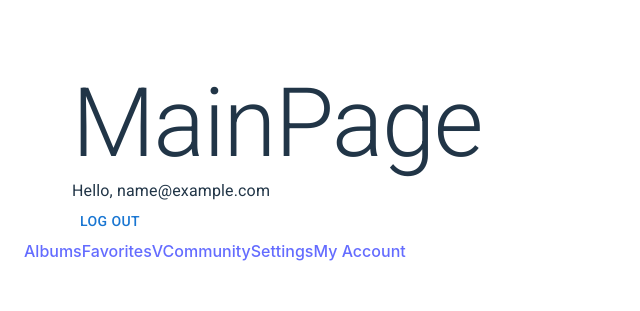
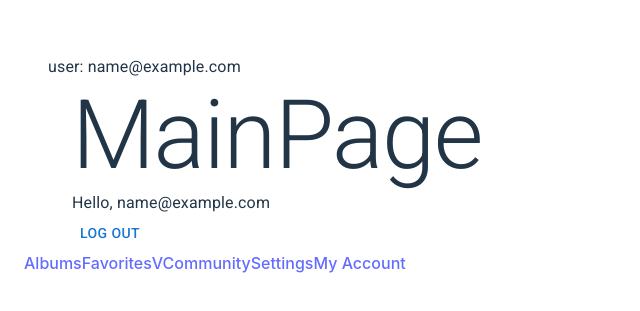
Before and after one commit to Foxy-desu/vinyllo, a React (Vite) app in the folder vinyllo/: page / in a window 1280 px wide. Shown: the part 235-546 px from the top of the page, without its empty margins (0-640 px from the left). Built offline with nearby package versions, Linux system fonts and the light colour scheme; sample sign-in values are in the browser's storage.

Commit message:
fix: change path to user information

```diff
--- a/vinyllo/src/app/layout/layout.tsx
+++ b/vinyllo/src/app/layout/layout.tsx
@@ -1,9 +1,15 @@
-import { Box, Container, Link } from "@mui/material"
+import { Box, Container, Typography } from "@mui/material"
 import { NavLink, Outlet } from "react-router-dom";
 
-const Layout = () => {
+const Layout = ({user}: {user:string | null}) => {
+
     return (
         <Container>
+            <Container component="header">
+                <Typography component="p">
+                    user: {user && user.email}
+                </Typography>
+            </Container>
             <Container component="main">
                  <Outlet/>
             </Container>
```
